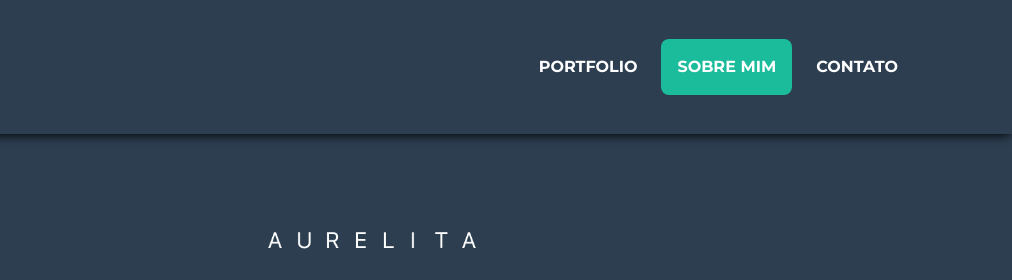
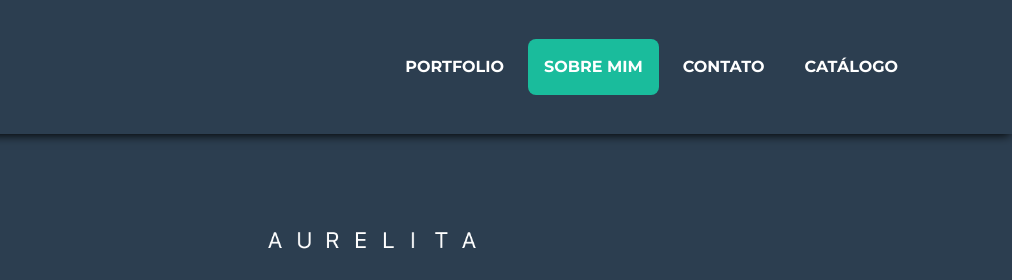
Before and after one commit to igorgbr/aurelita_pelucias, a plain HTML site: page index.html in a window 1280 px wide. Shown: the top 280 px of the page, 268-1280 px from the left. Drawn offline with nearby package versions, Linux system fonts and the light colour scheme.

Commit message:
feat: insere link do catalogo

```diff
--- a/index.html
+++ b/index.html
@@ -80,6 +80,14 @@
                 class="nav-link py-3 px-0 px-lg-3 rounded js-scroll-trigger"
                 href="https://api.whatsapp.com/send?phone=5511981794928"
                 >Contato</a
+              >
+            </li>
+            <li class="nav-item mx-0 mx-lg-1">
+              <a
+                class="nav-link py-3 px-0 px-lg-3 rounded js-scroll-trigger"
+                href="https://diluccadigital.my.canva.site/catalogo-aurelita-pelucias"
+                target="_blank"
+                >Catálogo</a
               >
             </li>
           </ul>
```
